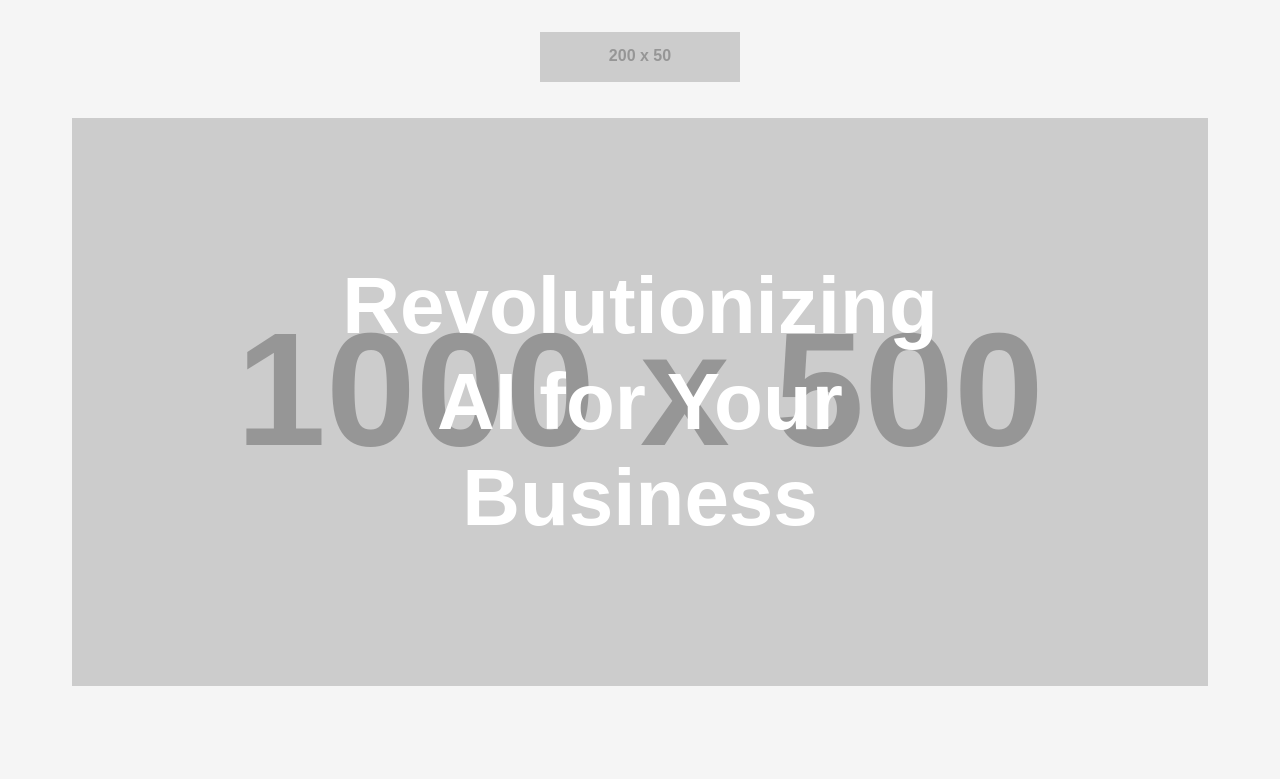
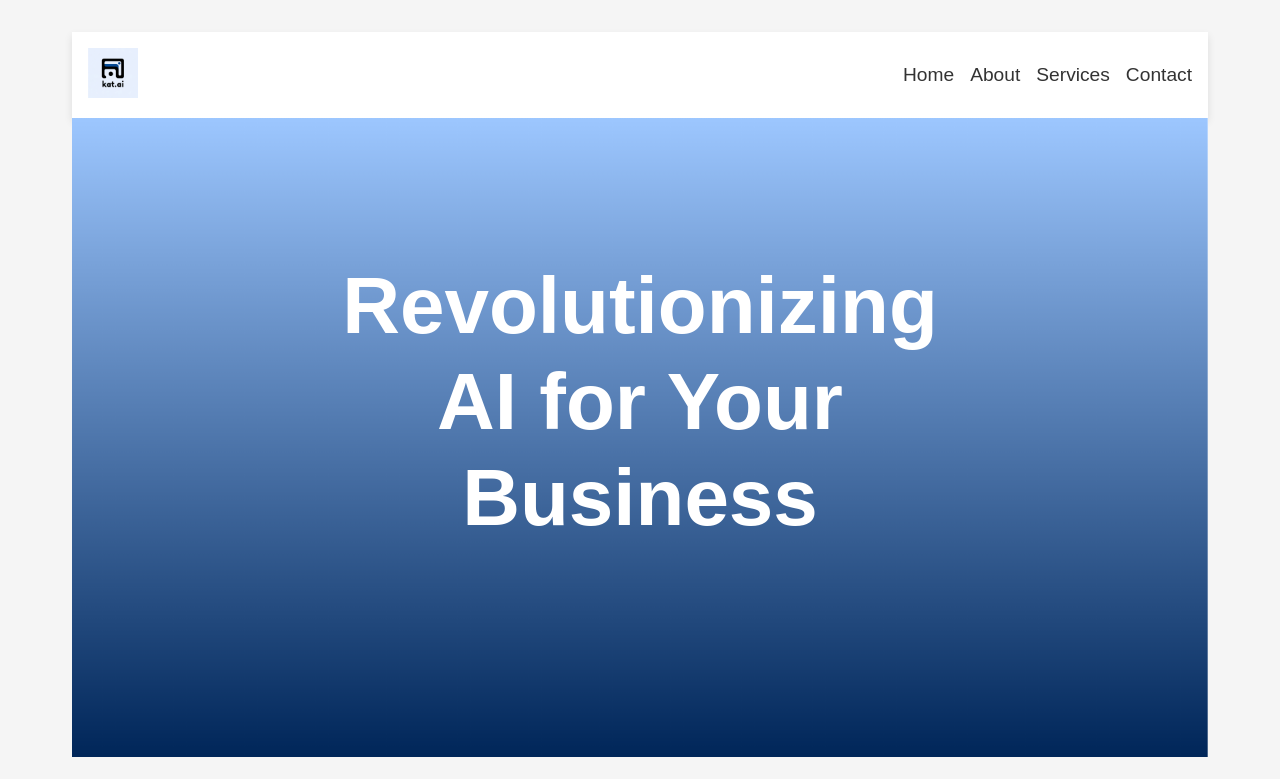
Before and after one commit to Katai-Reasearch/Katai-Research, a plain HTML site: page index.html in a window 1280 px wide. Shown: the top 779 px of the page. Drawn offline with Linux system fonts and the light colour scheme; placeholder pictures from the web are drawn by us.

Commit message:
feat: banner and imgs

```diff
--- a/index.html
+++ b/index.html
@@ -9,27 +9,34 @@
 <body>
   <div class="container">
     <header>
-      <!-- Logo -->
-      <div class="logo">
-        <img src="https://via.placeholder.com/200x50?text=Kat.ai%20Logo" alt="Kat.ai Logo">
+      <div class="banner">
+        <div class="logo">
+          <img src="./katai_logo-2.png" alt="Kat.ai Logo">
+        </div>
+        <nav class="nav-links">
+          <a href="#home" class="nav-link">Home</a>
+          <a href="#introduction" class="nav-link">About</a>
+          <a href="#services" class="nav-link">Services</a>
+          <a href="#" class="nav-link">Contact</a>
+        </nav>
       </div>
 
       <!-- Hero Section -->
-      <div class="hero-section">
-        <img src="https://via.placeholder.com/1000x500?text=Kat.ai%20Hero%20Section" alt="Kat.ai Hero Section Image">
+      <div class="hero-section" id="home">
+        <img src="./hero-background.png" alt="Kat.ai Hero Section Image">
         <div class="hero-content">
           <h1>Revolutionizing AI for Your Business</h1>
         </div>
       </div>
 
       <!-- Introduction Section -->
-      <div class="introduction-section">
+      <div class="introduction-section" id="introduction">
         <h2>About Kat.ai</h2>
         <p>At Kat.ai, we leverage our expertise in AI to help companies unlock their full potential. Our cutting-edge research and innovative solutions empower businesses to thrive in today's digital landscape.</p>
       </div>
 
       <!-- Services Section -->
-      <div class="services-section">
+      <div class="services-section" id="services">
         <h2>Our Services</h2>
         <div class="service-cards">
           <!-- Add service cards here -->
@@ -38,7 +45,7 @@
 
       <!-- Footer -->
       <div class="footer">
-        <p>Copyright © 2021 Kat.ai. All rights reserved.</p>
+        <p>Copyright © 2024 Kat.ai. All rights reserved.</p>
         <!-- Add social media icons here -->
       </div>
     </header>
--- a/style.css
+++ b/style.css
@@ -21,9 +21,45 @@ header {
   flex-direction: column;
 }
 
+.banner {
+  display: flex;
+  justify-content: space-between;
+  align-items: center;
+  padding: 1rem;
+  background-color: #fff;
+  box-shadow: 0 4px 8px rgba(0, 0, 0, 0.1);
+}
+
 .logo {
-  text-align: center;
-  margin-bottom: 2rem;
+  flex: 0 0 200px; /* Adjust this value to match your logo width */
+}
+
+.logo img {
+  width: 50px;
+  height: auto;
+}
+
+.nav-links {
+  display: flex;
+  list-style: none;
+  margin: 0;
+  padding: 0;
+}
+
+.nav-link {
+  margin-left: 1rem;
+}
+
+/* Navigation Link Styles */
+.nav-link {
+  font-size: 1.2rem;
+  color: #333;
+  text-decoration: none;
+  transition: color 0.3s ease;
+}
+
+.nav-link:hover {
+  color: #0070f3;
 }
 
 .hero-section {
```
Also changed, not shown: hero-background.png (added), katai_logo-2.png (added).
